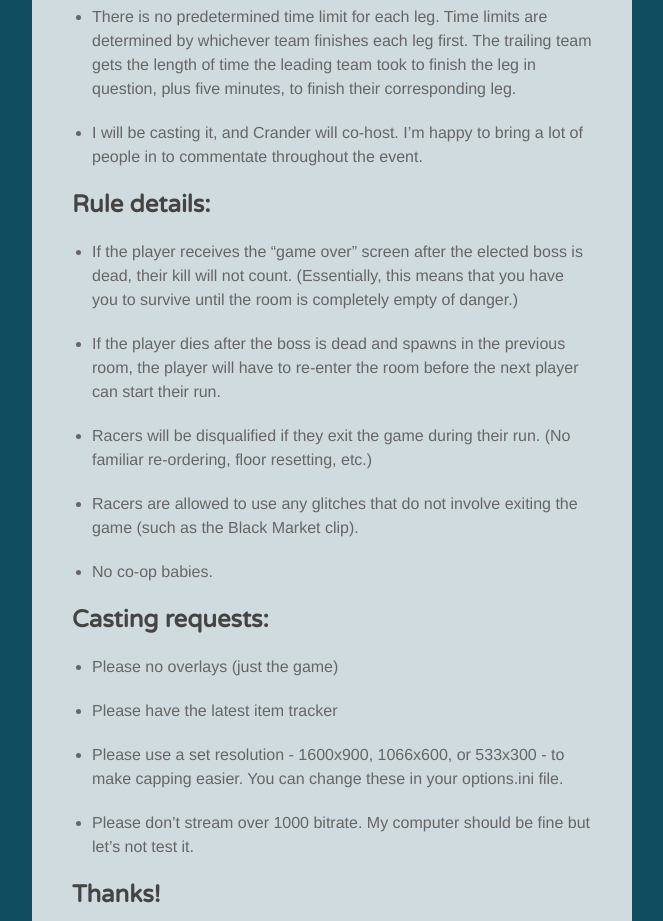
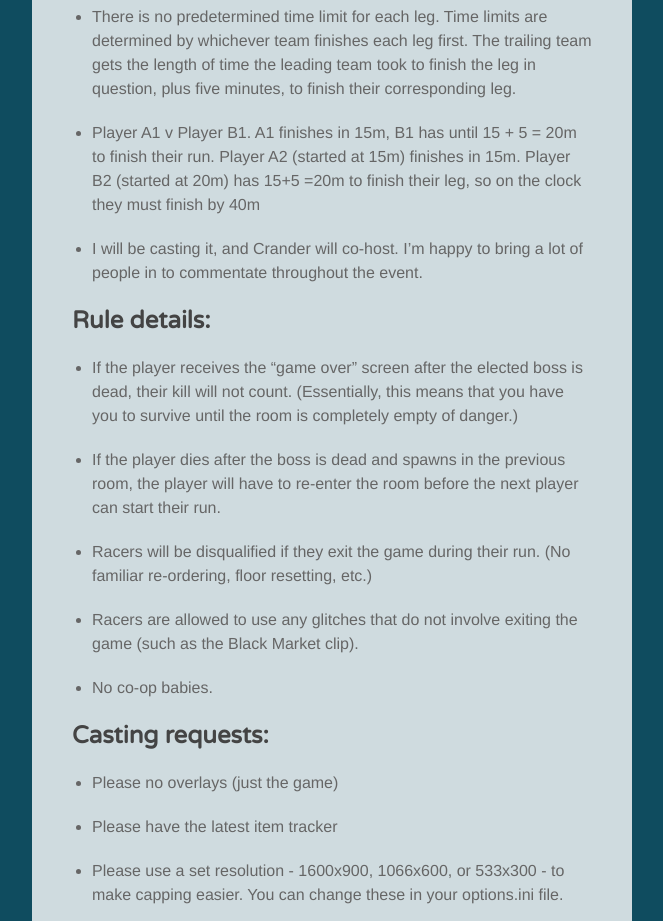
Before and after one commit to cranderveldt/deejumbles, a website: page rod/index.html in a window 1280 px wide. Shown: the part 2680-3601 px from the top of the page, without its empty margins (308-971 px from the left). Drawn offline with Linux system fonts and the light colour scheme.

Commit message:
timelimit example

```diff
--- a/rod/index.html
+++ b/rod/index.html
@@ -115,6 +115,7 @@
       <li>I will be casting it.</li>
       <li>For “hand-offs”: Runs are complete when the chest hits the ground AND the racer says “done.” At that point, the next racer can begin immediately with their resets.</li>
       <li>There is no predetermined time limit for each leg. Time limits are determined by whichever team finishes each leg first. The trailing team gets the length of time the leading team took to finish the leg in question, plus five minutes, to finish their corresponding leg.</li>
+      <li>Player A1 v Player B1. A1 finishes in 15m, B1 has until 15 + 5 = 20m to finish their run. Player A2 (started at 15m) finishes in 15m. Player B2 (started at 20m) has 15+5 =20m to finish their leg, so on the clock they must finish by 40m</li>
       <!-- <li>The first three individual legs each have a <strong>25m time limit</strong>. If that time elapses without a completed run, the next racer on the team can begin (the host/ref will let you know that you can start). The final leg has no time limit.</li> -->
       <li>I will be casting it, and Crander will co-host. I’m happy to bring a lot of people in to commentate throughout the event.</li>
     </ul>
```
